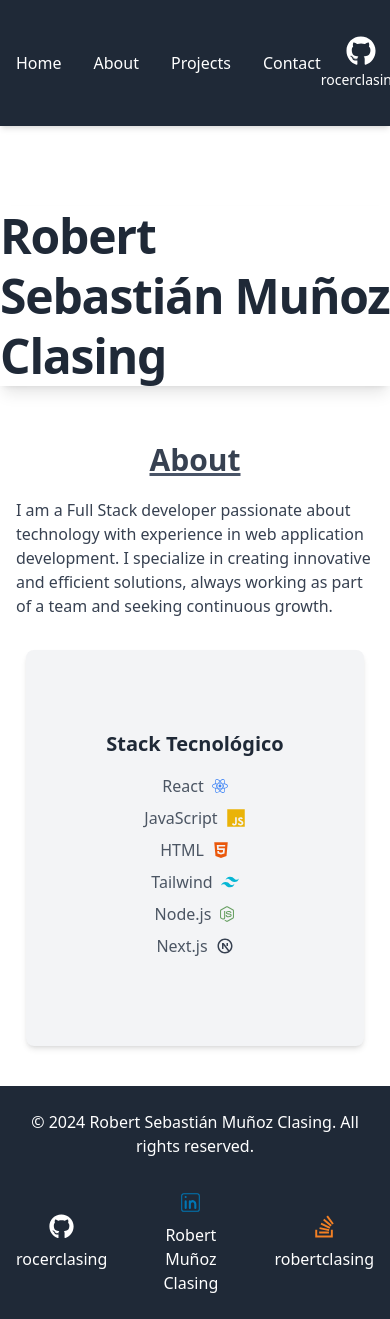
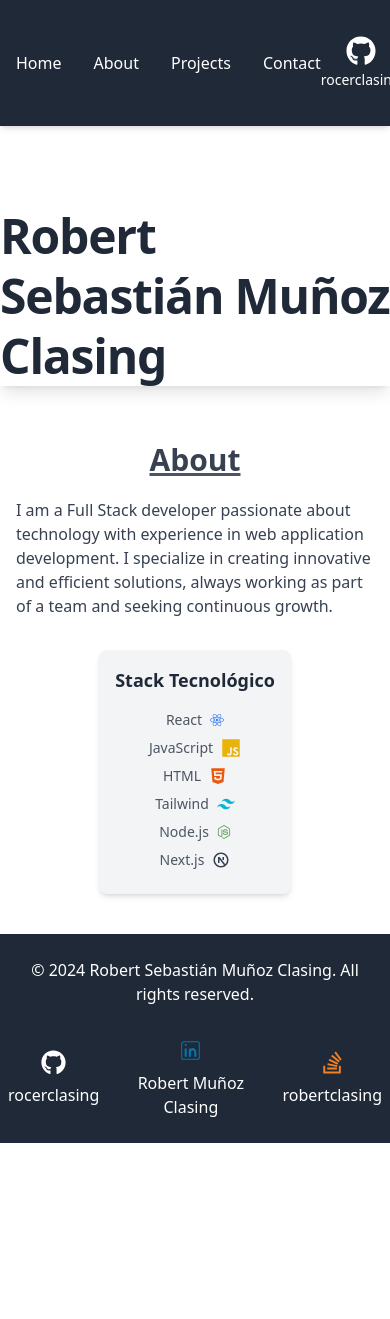
Before and after one commit to rocerclasing/portafolio-rm.github.io.com, a Next.js app: page / in a window 390 px wide. Shown: the top 1319 px of the page. After the commit the page ends 1143 px from the top, so only its background shows below. Built offline with nearby package versions, Linux system fonts and the light colour scheme.

Commit message:
responsive design

```diff
--- a/src/app/globals.css
+++ b/src/app/globals.css
@@ -4,14 +4,14 @@
 
 /* Footer */
 .footer {
-  @apply bg-gray-800 text-white text-center py-6; /* Aumenta el padding aquí */
+  @apply bg-gray-800 text-white text-center py-6;
   position: relative;
   bottom: 0;
   width: 100%;
 }
 
 .footer-content {
-  @apply max-w-5xl mx-auto px-4;
+  @apply max-w-5xl mx-auto px-4 lg:px-8;
 }
 
 .social-links {
@@ -26,30 +26,31 @@
   @apply text-white hover:underline;
 }
 
-/* Home */
+/* Tech Stack Section */
 .tech-stack {
-  @apply p-20 bg-gray-100 rounded-lg shadow-md;
+  @apply p-6 md:p-10 lg:p-20 bg-gray-100 rounded-lg shadow-md;
 }
 
 .tech-stack h2 {
-  @apply text-xl md:text-2xl mb-4 text-gray-800;
+  @apply text-xl md:text-2xl lg:text-3xl font-semibold mb-4 text-gray-800 text-center;
 }
 
 .tech-stack ul {
-  @apply list-none p-0;
+  @apply list-none p-0 text-center; /* Centraliza la lista */
 }
 
 .tech-stack li {
-  @apply text-base md:text-lg mb-2 text-gray-600 transition-colors duration-300;
+  @apply text-sm md:text-base lg:text-lg mb-2 text-gray-600 transition-colors duration-300;
 }
 
 .tech-stack li:hover {
   @apply text-blue-500 cursor-pointer;
 }
 
+/* Underline customization */
 .underline {
   text-decoration: underline;
-  text-decoration-color: #4A5568; /* Customize the color if needed */
+  text-decoration-color: #4A5568;
 }
 
 /* Footer icons with hover effect */
@@ -65,17 +66,23 @@
   @apply transform scale-110;
 }
 
-/*Icono github card project*/
+/* Responsive improvements for smaller devices */
+@media (max-width: 640px) {
+  /* Footer adjustments */
+  .footer-content {
+    @apply px-2;
+  }
 
-@keyframes bounce {
-  0%, 100% {
-    transform: translateY(-5%);
+  /* Tech Stack adjustments */
+  .tech-stack {
+    @apply p-4;
   }
-  50% {
-    transform: translateY(5%);
+
+  .tech-stack h2 {
+    @apply text-lg;
+  }
+
+  .tech-stack li {
+    @apply text-sm;
   }
 }
-
-.bounce-animation {
-  animation: bounce 1s infinite;
-}
```
